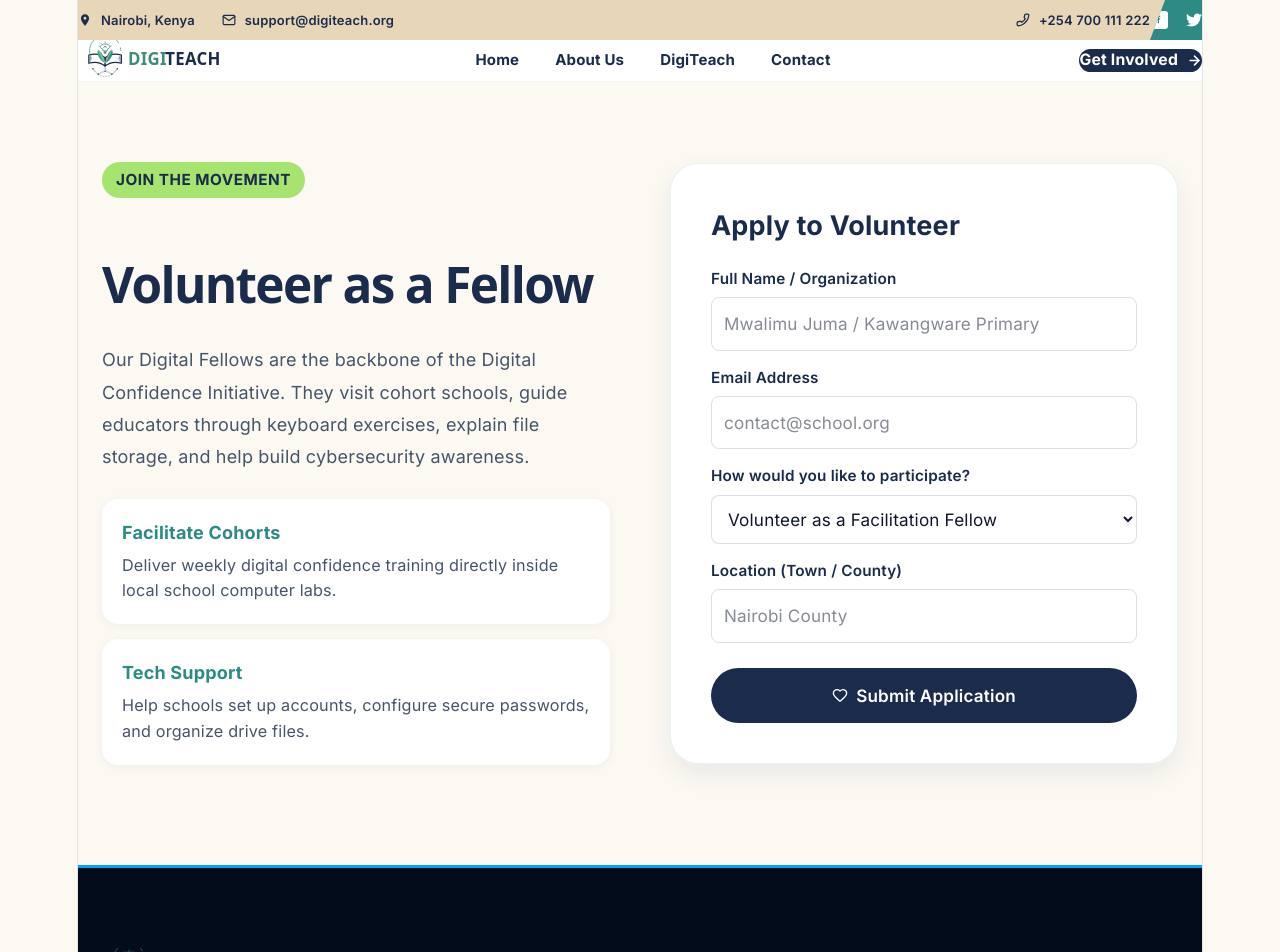
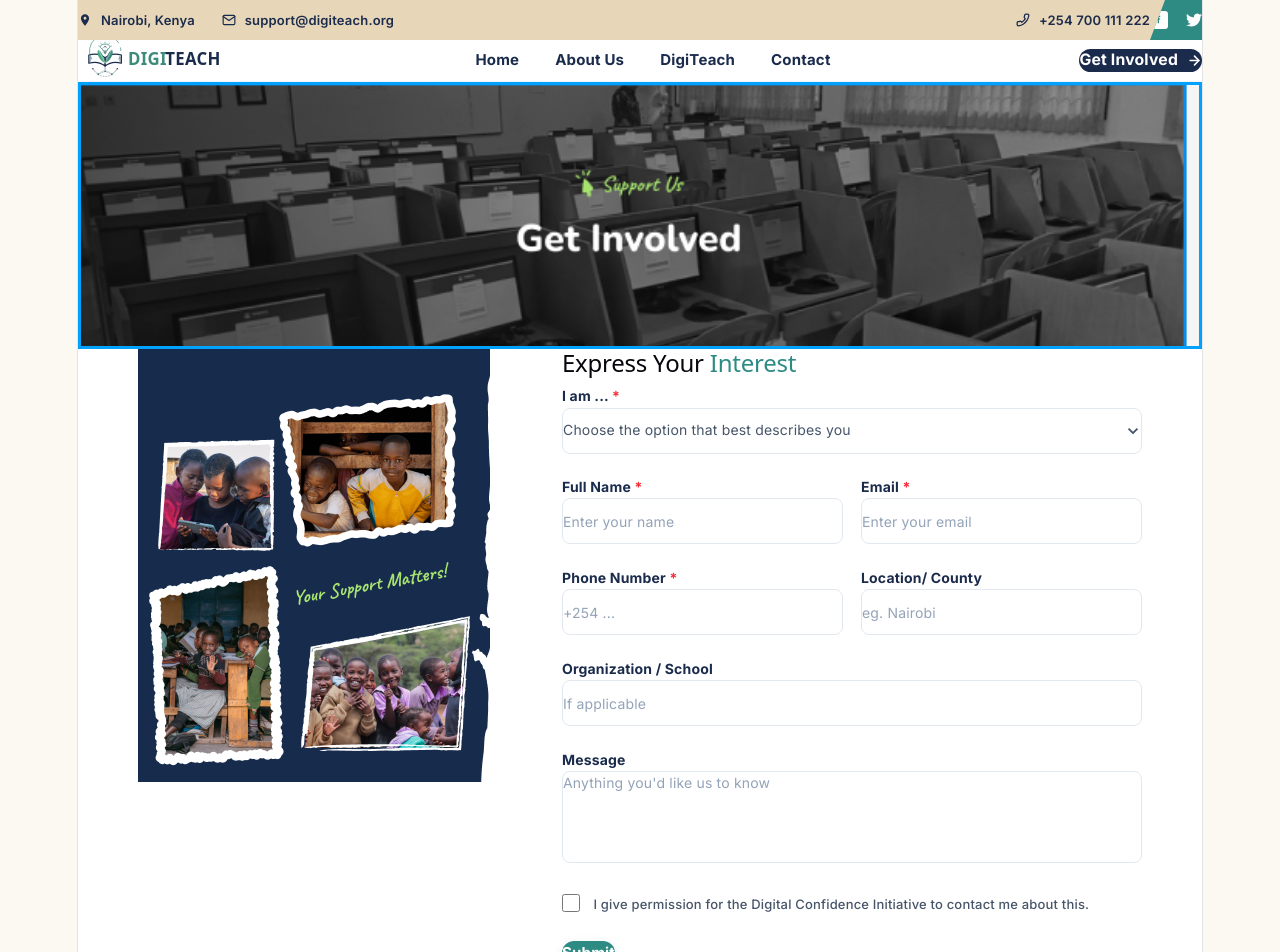
Before and after one commit to habibatiy89-cyber/Digiteach2, a React app: page /volunteer in a window 1280 px wide. Shown: the top 952 px of the page. Built offline with nearby package versions, Linux system fonts and the light colour scheme; the HTML template or start-up script is replaced by a standard one.

Commit message:
create and add images for get involved page

```diff
--- a/src/components/VolunteerForm.jsx
+++ b/src/components/VolunteerForm.jsx
@@ -1,13 +1,17 @@
 import React, { useState, useEffect } from 'react';
 import { useSearchParams } from 'react-router-dom';
-import { CheckCircle, Heart } from 'lucide-react';
+import { CheckCircle } from 'lucide-react';
 
 const VolunteerForm = () => {
   const [searchParams] = useSearchParams();
+  const [role, setRole] = useState('');
   const [name, setName] = useState('');
   const [email, setEmail] = useState('');
-  const [role, setRole] = useState('fellow');
+  const [phone, setPhone] = useState('');
   const [location, setLocation] = useState('');
+  const [organization, setOrganization] = useState('');
+  const [message, setMessage] = useState('');
+  const [permission, setPermission] = useState(false);
   const [submitted, setSubmitted] = useState(false);
 
   useEffect(() => {
@@ -20,87 +24,179 @@ const VolunteerForm = () => {
   const handleSubmit = (e) => {
     e.preventDefault();
     setSubmitted(true);
+  };
+
+  const handleReset = () => {
+    setRole('');
     setName('');
     setEmail('');
+    setPhone('');
     setLocation('');
+    setOrganization('');
+    setMessage('');
+    setPermission(false);
+    setSubmitted(false);
   };
 
   if (submitted) {
     return (
-      <div style={{
-        textAlign: 'center',
-        padding: '30px 20px',
-        color: '#2D8B84',
-        display: 'flex',
-        flexDirection: 'column',
-        alignItems: 'center',
-        gap: '15px'
-      }}>
-        <CheckCircle size={48} />
-        <h4 style={{ color: '#1A2B4C', fontWeight: 700 }}>Application Received!</h4>
-        <p style={{ color: '#475569', fontSize: '0.95rem' }}>
-          Thank you for reaching out. A DCI program fellow will contact you shortly to guide you through the registration process.
+      <div className="flex flex-col items-center justify-center text-center py-12 px-6 bg-[#FCF9F3] rounded-[24px] border border-[#2D8B84]/20 shadow-[0_10px_35px_rgba(0,0,0,0.03)]">
+        <CheckCircle className="w-16 h-16 text-[#2D8B84] mb-4" />
+        <h4 className="text-[22px] font-bold text-[#1A2B4C] mb-3">Application Received!</h4>
+        <p className="text-[#475569] text-[15px] leading-relaxed max-w-md mb-6">
+          Thank you for expressing your interest. A DigiTeach team member will reach out to you shortly to discuss how you can get involved.
         </p>
-        <button onClick={() => setSubmitted(false)} className="btn btn-outline" style={{ marginTop: '10px', fontSize: '0.85rem', padding: '8px 16px' }}>Submit Another Request</button>
+        <button
+          onClick={handleReset}
+          className="border border-[#2D8B84] text-[#2D8B84] hover:bg-[#2D8B84] hover:text-white rounded-full px-6 py-2.5 text-[14px] font-bold transition-all duration-300"
+        >
+          Submit Another Request
+        </button>
       </div>
     );
   }
 
   return (
-    <form onSubmit={handleSubmit} style={{ display: 'flex', flexDirection: 'column', gap: '15px' }}>
+    <form onSubmit={handleSubmit} className="flex flex-col gap-5 text-left w-full max-w-[580px] font-sans">
+
+      {/* 1. I am Dropdown */}
       <div>
-        <label style={{ display: 'block', fontSize: '0.85rem', fontWeight: 600, color: '#1A2B4C', marginBottom: '6px' }}>Full Name / Organization</label>
+        <label className="block text-[14px] font-bold text-[#1A2B4C] mb-2">
+          I am ... <span className="text-red-500">*</span>
+        </label>
+        <div className="relative">
+          <select
+            required
+            value={role}
+            onChange={(e) => setRole(e.target.value)}
+            className="w-full h-[46px] px-4 py-2 bg-white border border-[#E2E8F0] rounded-[8px] text-[14px] text-[#475569] focus:outline-none focus:border-[#2D8B84] focus:ring-1 focus:ring-[#2D8B84] appearance-none cursor-pointer"
+          >
+            <option value="" disabled>Choose the option that best describes you</option>
+            <option value="fellow">Volunteer as a Facilitation Fellow</option>
+            <option value="teacher">Join as a Teacher (Future Cohorts)</option>
+            <option value="school">Host a Cohort (Schools/Institutions)</option>
+            <option value="partner">Become a Tech/Funding Partner</option>
+          </select>
+          {/* Custom Select Arrow */}
+          <div className="pointer-events-none absolute inset-y-0 right-0 flex items-center px-4 text-[#475569]">
+            <svg className="fill-current h-4 w-4" xmlns="http://www.w3.org/2000/svg" viewBox="0 0 20 20">
+              <path d="M9.293 12.95l.707.707L15.657 8l-1.414-1.414L10 10.828 5.757 6.586 4.343 8z"/>
+            </svg>
+          </div>
+        </div>
+      </div>
+
+      {/* 2. Full Name & Email Row */}
+      <div className="grid grid-cols-1 md:grid-cols-2 gap-4">
+        <div>
+          <label className="block text-[14px] font-bold text-[#1A2B4C] mb-2">
+            Full Name <span className="text-red-500">*</span>
+          </label>
           <input
             type="text"
             required
             value={name}
             onChange={(e) => setName(e.target.value)}
-          placeholder="Mwalimu Juma / Kawangware Primary"
-          style={{ width: '100%', padding: '12px', borderRadius: '8px', border: '1px solid rgba(26,43,76,0.15)', fontSize: '0.95rem' }}
+            placeholder="Enter your name"
+            className="w-full h-[46px] px-4 py-2 bg-white border border-[#E2E8F0] rounded-[8px] text-[14px] text-[#475569] placeholder-[#94A3B8] focus:outline-none focus:border-[#2D8B84] focus:ring-1 focus:ring-[#2D8B84]"
           />
         </div>
-
         <div>
-        <label style={{ display: 'block', fontSize: '0.85rem', fontWeight: 600, color: '#1A2B4C', marginBottom: '6px' }}>Email Address</label>
+          <label className="block text-[14px] font-bold text-[#1A2B4C] mb-2">
+            Email <span className="text-red-500">*</span>
+          </label>
           <input
             type="email"
             required
             value={email}
             onChange={(e) => setEmail(e.target.value)}
-          placeholder="contact@school.org"
-          style={{ width: '100%', padding: '12px', borderRadius: '8px', border: '1px solid rgba(26,43,76,0.15)', fontSize: '0.95rem' }}
+            placeholder="Enter your email"
+            className="w-full h-[46px] px-4 py-2 bg-white border border-[#E2E8F0] rounded-[8px] text-[14px] text-[#475569] placeholder-[#94A3B8] focus:outline-none focus:border-[#2D8B84] focus:ring-1 focus:ring-[#2D8B84]"
+          />
+        </div>
+      </div>
+
+      {/* 3. Phone & Location Row */}
+      <div className="grid grid-cols-1 md:grid-cols-2 gap-4">
+        <div>
+          <label className="block text-[14px] font-bold text-[#1A2B4C] mb-2">
+            Phone Number <span className="text-red-500">*</span>
+          </label>
+          <input
+            type="tel"
+            required
+            value={phone}
+            onChange={(e) => setPhone(e.target.value)}
+            placeholder="+254 ..."
+            className="w-full h-[46px] px-4 py-2 bg-white border border-[#E2E8F0] rounded-[8px] text-[14px] text-[#475569] placeholder-[#94A3B8] focus:outline-none focus:border-[#2D8B84] focus:ring-1 focus:ring-[#2D8B84]"
+          />
+        </div>
+        <div>
+          <label className="block text-[14px] font-bold text-[#1A2B4C] mb-2">
+            Location/ County
+          </label>
+          <input
+            type="text"
+            value={location}
+            onChange={(e) => setLocation(e.target.value)}
+            placeholder="eg. Nairobi"
+            className="w-full h-[46px] px-4 py-2 bg-white border border-[#E2E8F0] rounded-[8px] text-[14px] text-[#475569] placeholder-[#94A3B8] focus:outline-none focus:border-[#2D8B84] focus:ring-1 focus:ring-[#2D8B84]"
+          />
+        </div>
+      </div>
+
+      {/* 4. Organization / School */}
+      <div>
+        <label className="block text-[14px] font-bold text-[#1A2B4C] mb-2">
+          Organization / School
+        </label>
+        <input
+          type="text"
+          value={organization}
+          onChange={(e) => setOrganization(e.target.value)}
+          placeholder="If applicable"
+          className="w-full h-[46px] px-4 py-2 bg-white border border-[#E2E8F0] rounded-[8px] text-[14px] text-[#475569] placeholder-[#94A3B8] focus:outline-none focus:border-[#2D8B84] focus:ring-1 focus:ring-[#2D8B84]"
         />
       </div>
 
+      {/* 5. Message */}
       <div>
-        <label style={{ display: 'block', fontSize: '0.85rem', fontWeight: 600, color: '#1A2B4C', marginBottom: '6px' }}>How would you like to participate?</label>
-        <select
-          value={role}
-          onChange={(e) => setRole(e.target.value)}
-          style={{ width: '100%', padding: '12px', borderRadius: '8px', border: '1px solid rgba(26,43,76,0.15)', fontSize: '0.95rem', backgroundColor: '#ffffff' }}
-        >
-          <option value="teacher">Join as a Teacher (Future Cohorts)</option>
-          <option value="school">Host a Cohort (Schools/Institutions)</option>
-          <option value="fellow">Volunteer as a Facilitation Fellow</option>
-          <option value="partner">Become a Tech/Funding Partner</option>
-        </select>
-      </div>
-
-      <div>
-        <label style={{ display: 'block', fontSize: '0.85rem', fontWeight: 600, color: '#1A2B4C', marginBottom: '6px' }}>Location (Town / County)</label>
-        <input
-          type="text"
-          required
-          value={location}
-          onChange={(e) => setLocation(e.target.value)}
-          placeholder="Nairobi County"
-          style={{ width: '100%', padding: '12px', borderRadius: '8px', border: '1px solid rgba(26,43,76,0.15)', fontSize: '0.95rem' }}
+        <label className="block text-[14px] font-bold text-[#1A2B4C] mb-2">
+          Message
+        </label>
+        <textarea
+          value={message}
+          onChange={(e) => setMessage(e.target.value)}
+          placeholder="Anything you'd like us to know"
+          rows={4}
+          className="w-full px-4 py-3 bg-white border border-[#E2E8F0] rounded-[8px] text-[14px] text-[#475569] placeholder-[#94A3B8] focus:outline-none focus:border-[#2D8B84] focus:ring-1 focus:ring-[#2D8B84] resize-none"
         />
       </div>
 
-      <button type="submit" className="btn btn-primary" style={{ padding: '12px 20px', width: '100%', marginTop: '10px' }}>
-        <Heart size={16} /> Submit Application
+      {/* 6. Permission Checkbox */}
+      <div className="flex items-start gap-3 mt-1">
+        <input
+          type="checkbox"
+          id="permission"
+          checked={permission}
+          onChange={(e) => setPermission(e.target.checked)}
+          className="mt-1 w-4 h-4 text-[#2D8B84] border-[#E2E8F0] rounded focus:ring-[#2D8B84] cursor-pointer"
+        />
+        <label htmlFor="permission" className="text-[13px] text-[#475569] font-medium leading-relaxed select-none cursor-pointer">
+          I give permission for the Digital Confidence Initiative to contact me about this.
+        </label>
+      </div>
+
+      {/* 7. Submit Button */}
+      <div className="mt-4">
+        <button
+          type="submit"
+          className="bg-[#2D8B84] hover:bg-[#236e68] text-white font-bold px-12 py-3.5 rounded-full text-[15px] transition-all duration-300 shadow-[0_4px_12px_rgba(45,139,132,0.15)] cursor-pointer"
+        >
+          Submit
         </button>
+      </div>
+
     </form>
   );
 };
--- a/src/pages/Volunteer.jsx
+++ b/src/pages/Volunteer.jsx
@@ -3,37 +3,34 @@ import VolunteerForm from '../components/VolunteerForm';
 
 const Volunteer = () => {
   return (
-    <div style={{ padding: '80px 0 100px' }}>
-      <div className="container">
-        <div className="grid-2" style={{ alignItems: 'center', gap: '60px' }}>
-          <div>
-            <span className="badge-lime" style={{ marginBottom: '15px' }}>JOIN THE MOVEMENT</span>
-            <h1 style={{ fontSize: '2.75rem', color: '#1A2B4C', fontWeight: 800, marginBottom: '20px' }}>
-              Volunteer as a Fellow
-            </h1>
-            <p style={{ color: '#475569', marginBottom: '25px', lineHeight: 1.8 }}>
-              Our Digital Fellows are the backbone of the Digital Confidence Initiative. They visit cohort schools, guide educators through keyboard exercises, explain file storage, and help build cybersecurity awareness.
-            </p>
-            <div style={{ display: 'flex', flexDirection: 'column', gap: '15px' }}>
-              <div style={{ padding: '20px', backgroundColor: '#ffffff', borderRadius: '16px', boxShadow: 'var(--shadow-sm)' }}>
-                <h4 style={{ color: '#2D8B84', fontWeight: 700, marginBottom: '5px' }}>Facilitate Cohorts</h4>
-                <p style={{ fontSize: '0.9rem', color: '#475569' }}>Deliver weekly digital confidence training directly inside local school computer labs.</p>
-              </div>
-              <div style={{ padding: '20px', backgroundColor: '#ffffff', borderRadius: '16px', boxShadow: 'var(--shadow-sm)' }}>
-                <h4 style={{ color: '#2D8B84', fontWeight: 700, marginBottom: '5px' }}>Tech Support</h4>
-                <p style={{ fontSize: '0.9rem', color: '#475569' }}>Help schools set up accounts, configure secure passwords, and organize drive files.</p>
-              </div>
-            </div>
+    <div className="w-full bg-white font-sans">
+      {/* Get Involved Hero Banner */}
+      <div className="relative w-full aspect-[723/172] overflow-hidden flex-shrink-0" style={{ border: '3px solid #00A2FF' }}>
+        <div
+          className="absolute inset-0 bg-cover bg-center"
+          style={{
+            backgroundImage: "url('/images/get-involved-hero.png')",
+          }}
+        />
+        <h1 className="sr-only">Get Involved</h1>
+      </div>
+
+      <div className="container mx-auto px-6 py-16">
+        <div className="flex flex-col md:flex-row items-start justify-center gap-12 md:gap-16">
+          {/* Left Column: Navy Block Image */}
+          <div className="w-full md:w-[352px] flex-shrink-0 flex justify-center">
+            <img
+              src="/images/volunteer-left-banner.png"
+              alt="Your Support Matters"
+              className="w-full max-w-[352px] h-auto object-contain"
+            />
           </div>
 
-          <div style={{
-            backgroundColor: '#ffffff',
-            padding: '40px',
-            borderRadius: '28px',
-            boxShadow: 'var(--shadow-md)',
-            border: '1px solid rgba(45, 139, 132, 0.1)'
-          }}>
-            <h3 style={{ color: '#1A2B4C', fontWeight: 700, marginBottom: '20px', fontSize: '1.5rem' }}>Apply to Volunteer</h3>
+          {/* Right Column: Form */}
+          <div className="w-full max-w-[580px]">
+            <h2 className="text-[32px] md:text-[36px] font-extrabold text-[#1A2B4C] mb-6 leading-tight">
+              Express Your <span className="text-[#2D8B84]">Interest</span>
+            </h2>
             <VolunteerForm />
           </div>
         </div>
```
Also changed, not shown: public/images/get-involved-hero.png (added), public/images/volunteer-left-banner.png (added). Lines whose indentation alone changed are shown as unchanged.
